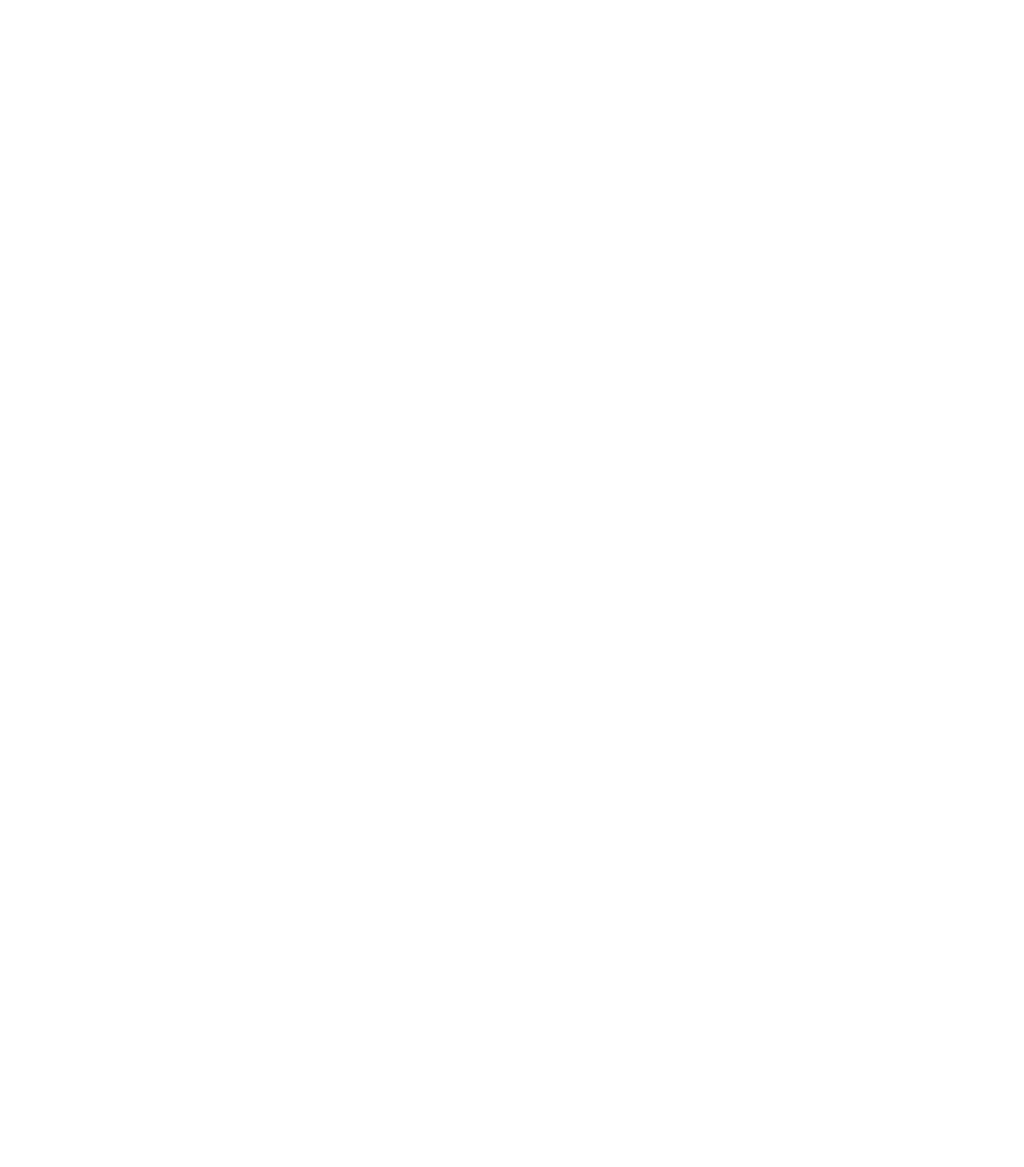
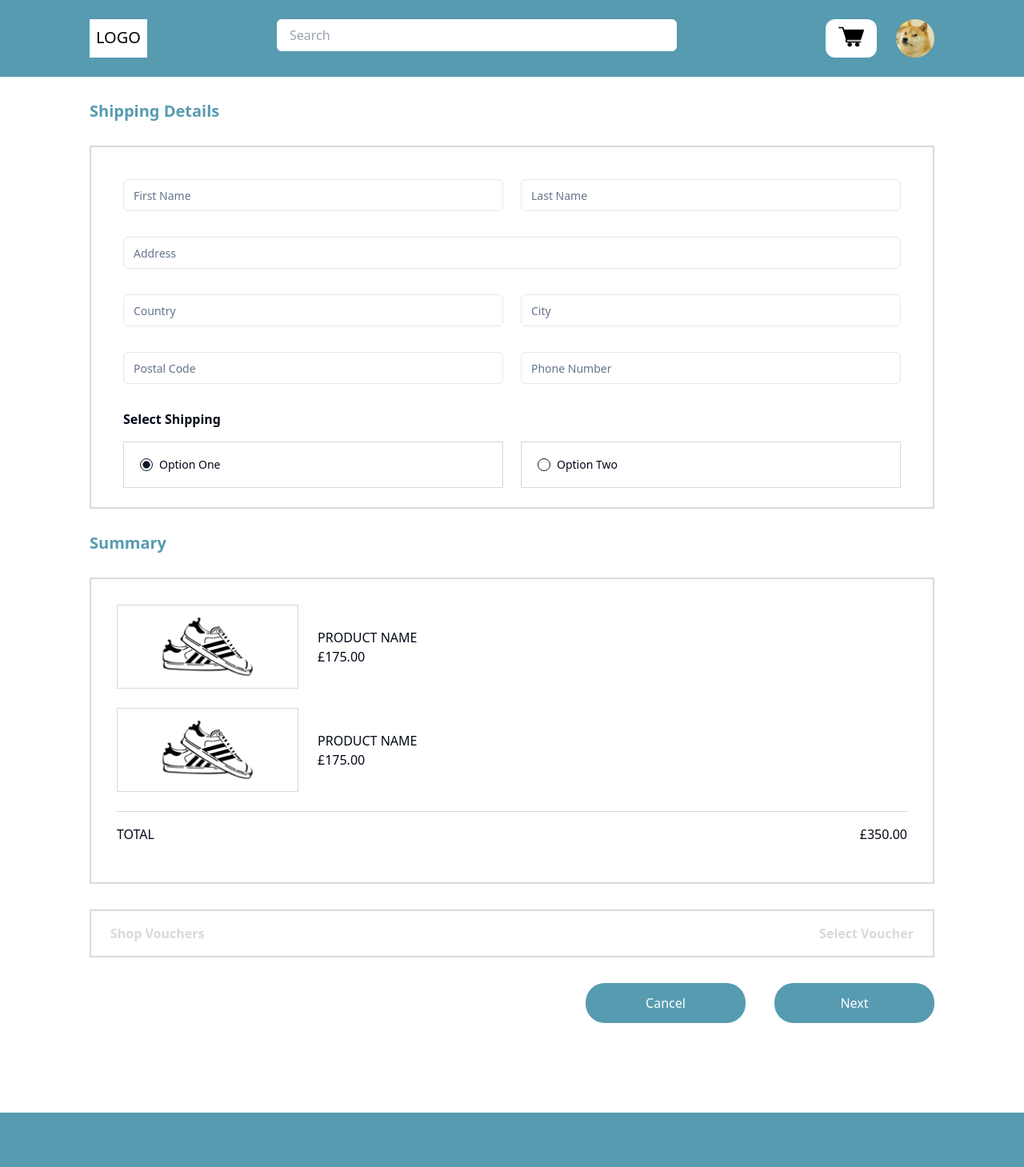
Before and after one commit to Project-ecomers-Alta/Front-End, a React (Vite) app: page /order-page in a window 1280 px wide. Before the commit this address had no page. Shown: the top 1459 px of the page at 80% size. Before the commit the page ends 800 px from the top, so only its background shows below. Built offline with nearby package versions, Linux system fonts and the light colour scheme.

Commit message:
slicing orderpage

```diff
--- a/package.json
+++ b/package.json
@@ -12,8 +12,10 @@
   "dependencies": {
     "@radix-ui/react-dialog": "^1.0.5",
     "@radix-ui/react-label": "^2.0.2",
+    "@radix-ui/react-radio-group": "^1.1.3",
     "@radix-ui/react-slot": "^1.0.2",
     "@radix-ui/react-tabs": "^1.0.4",
+    "@tanstack/react-table": "^8.11.7",
     "class-variance-authority": "^0.7.0",
     "clsx": "^2.1.0",
     "lucide-react": "^0.312.0",
--- a/src/components/Layout.tsx
+++ b/src/components/Layout.tsx
@@ -1,15 +1,15 @@
-import { ReactNode } from "react";
-import Navbar from "./Navbar";
-import Footer from "./Footer";
+import { ReactNode } from "react"
+import Footer from "./Footer"
+import NavbarLogin from "./Navbarlogin"
 
 const Layout = ({ children }: { children: ReactNode }) => {
   return (
     <div className="w-full min-h-screen overflow-hidden">
-      <Navbar />
+      <NavbarLogin />
       {children}
       <Footer />
     </div>
-  );
-};
+  )
+}
 
-export default Layout;
+export default Layout
--- /dev/null
+++ b/src/components/Navbarlogin.tsx
@@ -0,0 +1,28 @@
+import React from "react"
+import Cart from "../assets/shopping_cart.png"
+import User from "../assets/unnamed.jpg"
+
+function NavbarLogin() {
+  return (
+    <div className="bg-[#579BB1] text-black flex py-6 px-28 justify-between">
+      <div className="bg-white p-2 text-[20px]">LOGO</div>
+      <div>
+        <input
+          className="py-2 px-4 rounded-md w-[500px]"
+          type="search"
+          placeholder="Search"
+        />
+      </div>
+      <div className="flex">
+        <div className="bg-white py-2 px-4 rounded-xl mx-6">
+          <img className="w-8 h-7" src={Cart} />
+        </div>
+        <div>
+          <img className="rounded-full w-12 h-12 items-center" src={User} />
+        </div>
+      </div>
+    </div>
+  )
+}
+
+export default NavbarLogin
--- /dev/null
+++ b/src/components/ui/radio-group.tsx
@@ -0,0 +1,42 @@
+import * as React from "react"
+import * as RadioGroupPrimitive from "@radix-ui/react-radio-group"
+import { Circle } from "lucide-react"
+
+import { cn } from "../lib/utils"
+
+const RadioGroup = React.forwardRef<
+  React.ElementRef<typeof RadioGroupPrimitive.Root>,
+  React.ComponentPropsWithoutRef<typeof RadioGroupPrimitive.Root>
+>(({ className, ...props }, ref) => {
+  return (
+    <RadioGroupPrimitive.Root
+      className={cn("grid gap-2", className)}
+      {...props}
+      ref={ref}
+    />
+  )
+})
+RadioGroup.displayName = RadioGroupPrimitive.Root.displayName
+
+const RadioGroupItem = React.forwardRef<
+  React.ElementRef<typeof RadioGroupPrimitive.Item>,
+  React.ComponentPropsWithoutRef<typeof RadioGroupPrimitive.Item>
+>(({ className, ...props }, ref) => {
+  return (
+    <RadioGroupPrimitive.Item
+      ref={ref}
+      className={cn(
+        "aspect-square h-4 w-4 rounded-full border border-primary text-primary ring-offset-background focus:outline-none focus-visible:ring-2 focus-visible:ring-ring focus-visible:ring-offset-2 disabled:cursor-not-allowed disabled:opacity-50",
+        className
+      )}
+      {...props}
+    >
+      <RadioGroupPrimitive.Indicator className="flex items-center justify-center">
+        <Circle className="h-2.5 w-2.5 fill-current text-current" />
+      </RadioGroupPrimitive.Indicator>
+    </RadioGroupPrimitive.Item>
+  )
+})
+RadioGroupItem.displayName = RadioGroupPrimitive.Item.displayName
+
+export { RadioGroup, RadioGroupItem }
--- /dev/null
+++ b/src/pages/users/orderpage.tsx
@@ -0,0 +1,118 @@
+import NavbarLogin from "@/components/Navbarlogin"
+import Footer from "@/components/Footer"
+import { Input } from "@/components/ui/input"
+import Shoes from "../../assets/img.png"
+import { Label } from "@/components/ui/label"
+import { RadioGroup, RadioGroupItem } from "@/components/ui/radio-group"
+
+import React from "react"
+
+function OrderPage() {
+  return (
+    <div>
+      <NavbarLogin />
+      <div className="px-28 ">
+        <div className="text-[#579BB1] font-bold text-[20px] py-7">
+          Shipping Details
+        </div>
+        <div className="border-[#D9D9D9] border-2 p-6 ">
+          <div className="flex justify-between p-4">
+            <div className="w-[475px]">
+              <Input placeholder="First Name" />
+            </div>
+            <div className="w-[475px]">
+              <Input placeholder="Last Name" />
+            </div>
+          </div>
+          <div className="p-4">
+            <Input placeholder="Address" />
+          </div>
+          <div className="p-4 flex justify-between">
+            <div className="w-[475px]">
+              <Input placeholder="Country" />
+            </div>
+            <div className="w-[475px]">
+              <Input placeholder="City" />
+            </div>
+          </div>
+          <div className="p-4 flex justify-between">
+            <div className="w-[475px]">
+              <Input placeholder="Postal Code" />
+            </div>
+            <div className="w-[475px]">
+              <Input placeholder="Phone Number" />
+            </div>
+          </div>
+          <div>
+            <div className="p-4 font-semibold">Select Shipping</div>
+            <RadioGroup defaultValue="option-one">
+              <div className="flex px-4 justify-between">
+                <div className="flex items-center space-x-2 border border-[#D9D9D9] w-[475px] p-5">
+                  <RadioGroupItem value="option-one" id="option-one" />
+                  <Label htmlFor="option-one">Option One</Label>
+                </div>
+                <div className="flex items-center space-x-2 border border-[#D9D9D9] w-[475px] p-5">
+                  <RadioGroupItem value="option-two" id="option-two" />
+                  <Label htmlFor="option-two">Option Two</Label>
+                </div>
+              </div>
+            </RadioGroup>
+          </div>
+        </div>
+        <div className="text-[#579BB1] font-bold text-[20px] py-7">Summary</div>
+        <div className="border-2 border-[#D9D9D9] p-8 mb-8">
+          <div className="flex items-center">
+            <div>
+              <img
+                className="w-[227px] h-[105px] border border-[#D9D9D9]"
+                src={Shoes}
+              />
+            </div>
+            <div className="ps-6">
+              <div>PRODUCT NAME</div>
+              <div>£175.00</div>
+            </div>
+          </div>
+          <div className="flex py-6 items-center">
+            <div>
+              <img
+                className="w-[227px] h-[105px] border border-[#D9D9D9]"
+                src={Shoes}
+              />
+            </div>
+            <div className="ps-6">
+              <div>PRODUCT NAME</div>
+              <div>£175.00</div>
+            </div>
+          </div>
+          <div>
+            <hr className="border-1 border-[#D9D9D9]" />
+          </div>
+          <div className="flex justify-between py-4">
+            <div>TOTAL</div>
+            <div>£350.00</div>
+          </div>
+        </div>
+        <div className="flex justify-between border-2 border-[#D9D9D9] px-6 py-4 mb-8 text-[#D9D9D9] font-semibold">
+          <div>Shop Vouchers</div>
+          <div>Select Voucher</div>
+        </div>
+        <div className="flex justify-end gap-9 pb-28">
+          <div>
+            <button className="w-[200px] h-[50px] bg-[#579BB1] text-white rounded-3xl">
+              Cancel
+            </button>
+          </div>
+          <div>
+            <button className="w-[200px] h-[50px] bg-[#579BB1] text-white rounded-3xl">
+              Next
+            </button>
+          </div>
+        </div>
+      </div>
+      <Footer />
+    </div>
+  )
+}
+
+export default OrderPage
--- a/src/pages/users/paymentPage.tsx
+++ b/src/pages/users/paymentPage.tsx
@@ -1,11 +1,11 @@
 import Footer from "@/components/Footer"
-import Navbar from "@/components/Navbar"
+import NavbarLogin from "@/components/Navbarlogin"
 
 function PaymentPage() {
   return (
     <div>
       <header>
-        <Navbar />
+        <NavbarLogin />
       </header>
 
       <div className="px-28">
--- a/src/routes/App.tsx
+++ b/src/routes/App.tsx
@@ -9,6 +9,7 @@
 import PaymentPage from "@/pages/users/paymentPage"
 import AdminUser from "@/pages/admin/adminUser"
 import AdminOrder from "@/pages/admin/adminOrder"
+import OrderPage from "@/pages/users/orderpage"
 
 function App() {
   return (
@@ -21,6 +22,7 @@
         <Route path="/history-order" element={<HistoryOrder />} />
         <Route path="/shop-profile" element={<ShopProfile />} />
         <Route path="/product-detail" element={<ProductDetail />} />
+        <Route path="/order-page" element={<OrderPage />} />
         <Route path="/payment-page" element={<PaymentPage />} />
         <Route path="/admin-user" element={<AdminUser />} />
         <Route path="/admin-order" element={<AdminOrder />} />
```
Also changed, not shown: src/assets/img.png (added), 1 other file (tests, documents, lock files or other folders).
